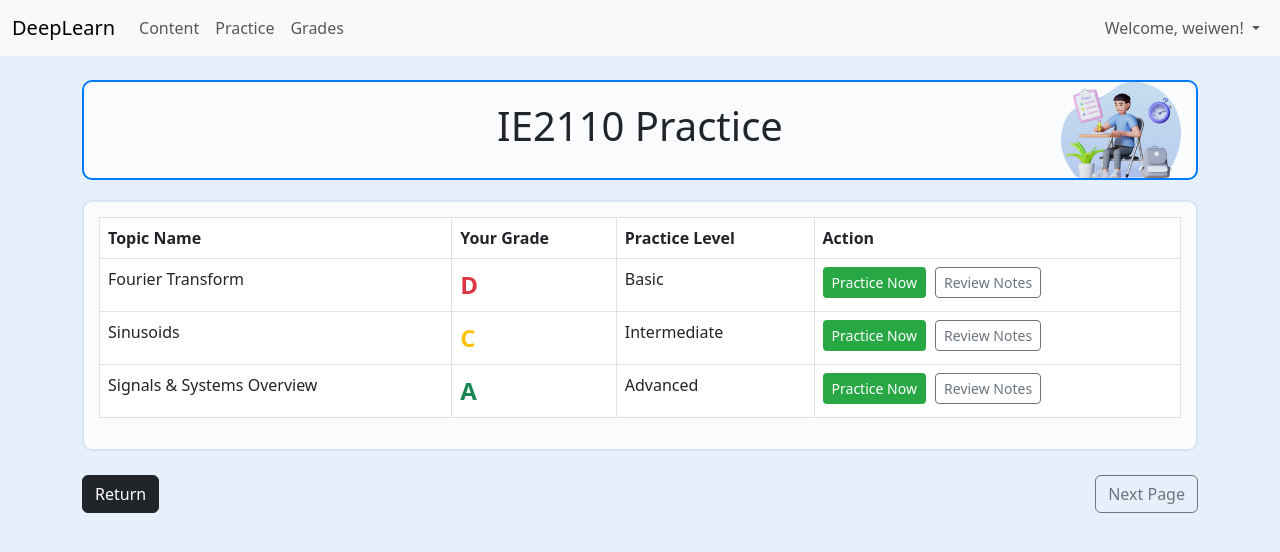
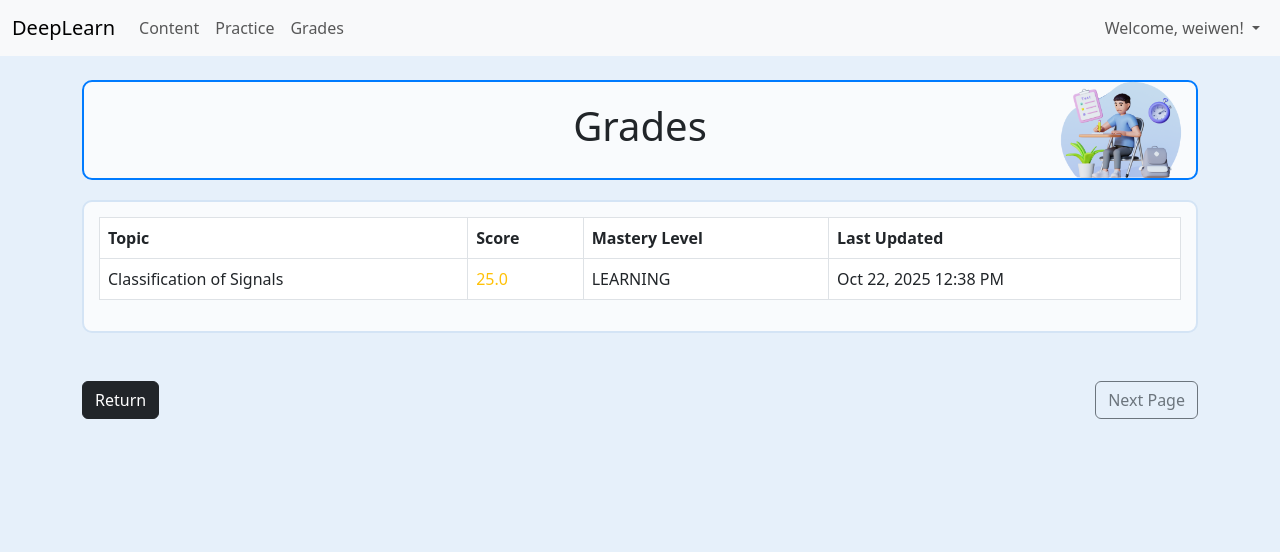
Before and after one commit to s0l1tary/IM3180-Project, a Django app: page /grades/ in a window 1280 px wide. Shown: the top 552 px of the page. Run offline with Django 5.2, Linux system fonts and the light colour scheme; a user stored in the database is signed in; data comes from the database, SQL or seed files in the repository; both versions use the stored data as it was after the commit.

Commit message:
initial working grades page

```diff
--- a/mysite/main/templates/main/content.html
+++ b/mysite/main/templates/main/content.html
@@ -84,7 +84,7 @@
       </div>
 
       <div class="d-flex justify-content-between">
-          <a class="btn btn-dark" href="{% url 'home' %}">Return</a>
+          <a class="btn btn-dark" href="{% url 'index' %}">Return</a>
           <button class="btn btn-outline-secondary">Next Page</button>
       </div>
   </div>
--- a/mysite/main/templates/main/grades.html
+++ b/mysite/main/templates/main/grades.html
@@ -43,11 +43,46 @@
     {% include "main/navbar.html" %}
     <div class="container mt-4">
         <div class="header-card">
-            <h1>IE2110 Practice</h1>
-            <img src="image/grades/gradebanner.png" alt="Student at Desk" class="position-absolute top-50 end-0 translate-middle-y" style="width: 150px; height: auto;">
+            <h1>Grades</h1>
+            <img src="{% static 'main/image/grades/gradebanner.png' %}" alt="Student at Desk" class="position-absolute top-50 end-0 translate-middle-y" style="width: 150px; height: auto;">
         </div>
+        <div class="table-card">
+            <table class="table table-bordered">
+                <thead>
+                    <tr>
+                        <th>Topic</th>
+                        <th>Score</th>
+                        <th>Mastery Level</th>
+                        <th>Last Updated</th>
+                    </tr>
+                </thead>
+                <tbody>
+                    {% for progress in progress_list %}
+                    <tr>
+                        <td>{{ progress.topic.name }}</td>  <!-- Assuming topic has name field -->
+                        <td>
+                            {% if progress.score < 25 %}
+                                <span class="text-danger">{{ progress.score }}</span>
+                            {% elif progress.score <= 50 %}
+                                <span class="text-warning">{{ progress.score }}</span>
+                            {% else %}
+                                <span class="text-success">{{ progress.score }}</span>
+                            {% endif %}
+                        </td>
+                        <td>{{ progress.mastery_level }}</td>
+                        <td>{{ progress.last_updated|date:"M d, Y H:i A" }}</td>  <!-- Formats like "Oct 22, 2025 12:38 pm" -->
+                    </tr>
+                    {% empty %}
+                    <tr>
+                        <td colspan="6" class="text-center">No progress records found.</td>
+                    </tr>
+                    {% endfor %}
+                </tbody>
+            </table>
+        </div>
+        <br>
 
-        <div class="table-card">
+        <!-- <div class="table-card">
             <table class="table table-bordered">
                 <thead>
                     <tr>
@@ -87,7 +122,7 @@
                     </tr>
                 </tbody>
             </table>
-        </div>
+        </div> -->
 <br>
         <div class="d-flex justify-content-between">
             <button class="btn btn-dark">Return</button>
--- a/mysite/main/urls.py
+++ b/mysite/main/urls.py
@@ -5,7 +5,9 @@ from . import views
 urlpatterns = [
     path("", views.index, name="index"),
     path("content/", views.content, name="content"),
-    path("grades/", views.grades, name="grades"),
+
+    path('grades/', views.grades, name='grades'),
+
     path("practice/", views.practice, name="practice"),
 
 ]
--- a/mysite/main/views.py
+++ b/mysite/main/views.py
@@ -1,5 +1,8 @@
 from django.shortcuts import render
 from django.contrib.auth.decorators import login_required
+from django.views.generic import ListView
+from quiz.models import UserTopicProgress  # Import your model
+
 
 def index(request):
     return render(request, 'main/index.html')
@@ -12,10 +15,17 @@ def home(request):
 def content(request):
     return render(request, 'main/content.html')
 
-@login_required
-def grades(request):
-    return render(request, 'main/grades.html')
+# @login_required
+# def grades(request):
+#     return render(request, 'main/grades.html')
 
 @login_required
 def practice(request):
     return render(request, 'main/practice.html')
+
+@login_required
+def grades(request):
+    queryset = UserTopicProgress.objects.all()
+    if request.user.is_authenticated:
+        queryset = queryset.filter(user=request.user)
+    return render(request, 'main/grades.html', {'progress_list': queryset})
--- a/mysite/mysite/urls.py
+++ b/mysite/mysite/urls.py
@@ -24,4 +24,5 @@ urlpatterns = [
     path('quiz/', include('quiz.urls')),
     path('register/', v.signup, name='signup'),
     path('', include('django.contrib.auth.urls')),
+
 ]
```
Also changed, not shown: mysite/main/admin.py (+9 -0 lines), mysite/main/models.py (+10 -0 lines), mysite/db.sqlite3, mysite/main/migrations/0004_initial.py (added).
